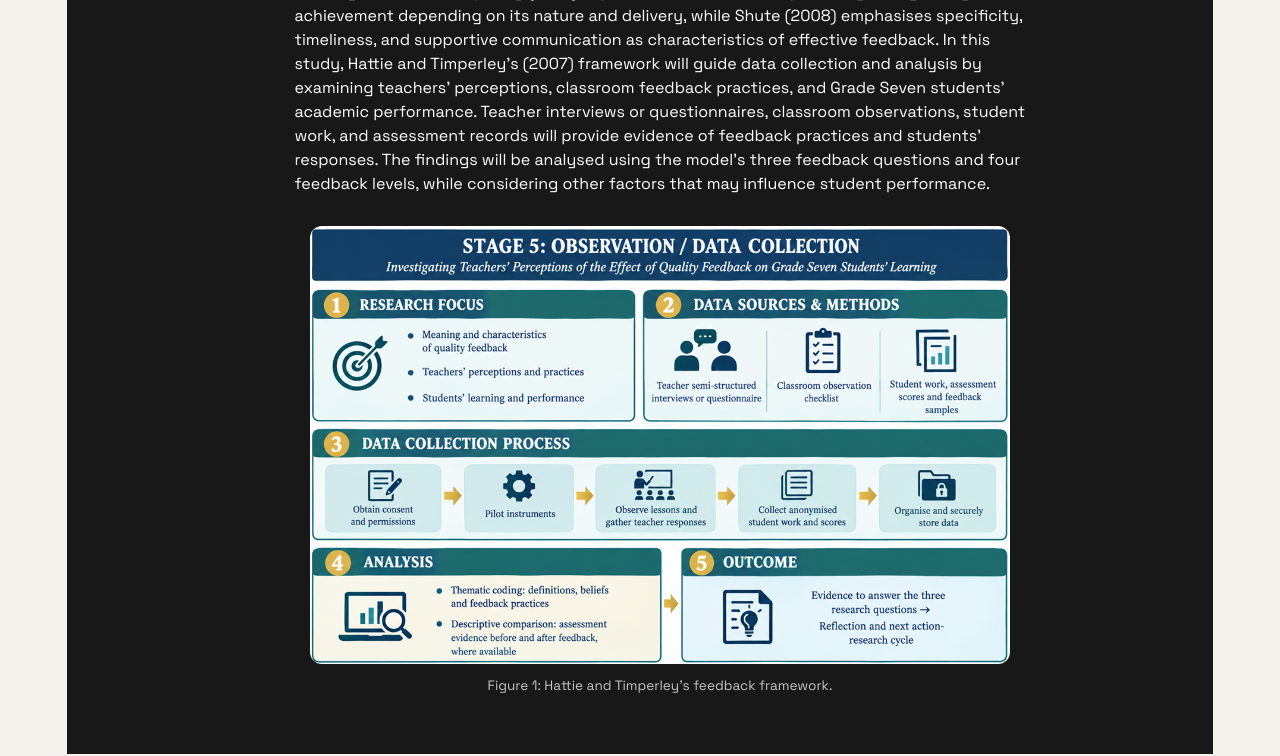
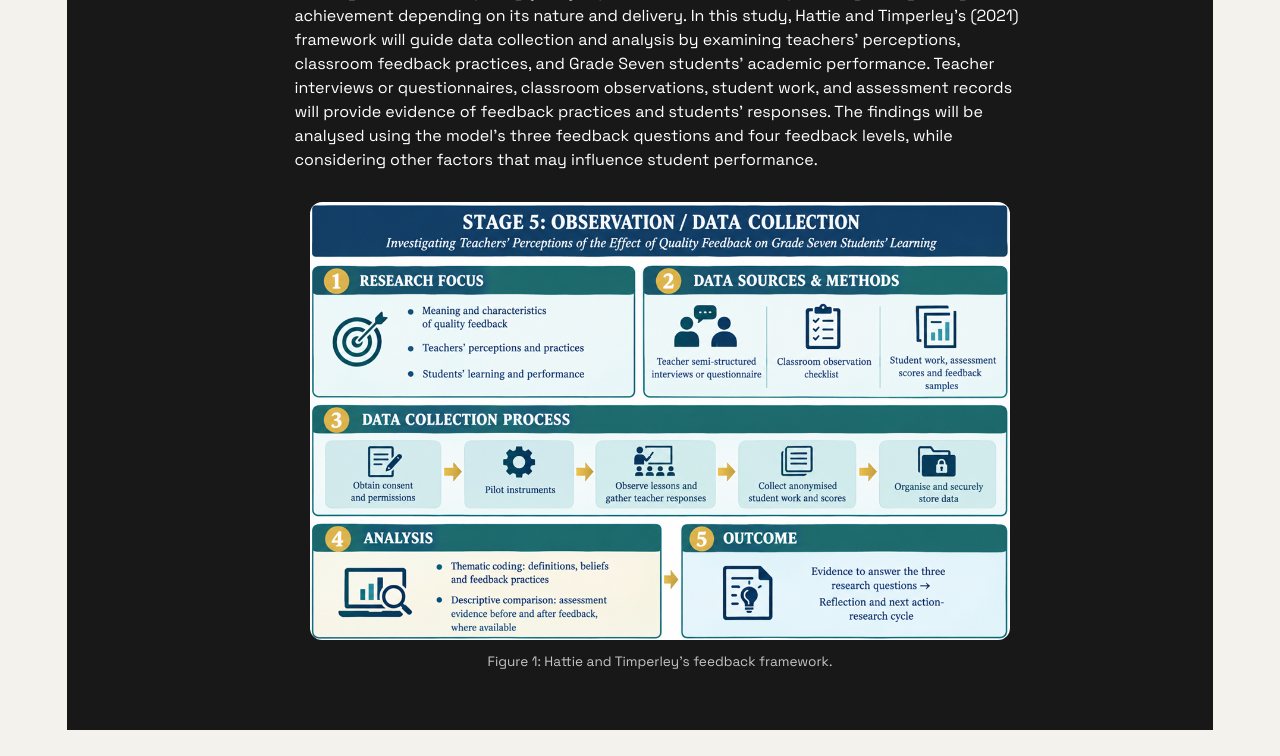
Before and after one commit to raheemc256/Classroom-Action-Research, a plain HTML site: page index.html in a window 1280 px wide. Shown: the part 2178-2934 px from the top of the page. Drawn offline with nearby package versions, Linux system fonts and the light colour scheme.

Commit message:
Update index.html

```diff
--- a/index.html
+++ b/index.html
@@ -85,7 +85,7 @@
           <h2>What is the <em>Framework?</em></h2>
 
           <p>
-            The proposed framework is informed by research on formative feedback and its influence on learning. Hattie and Timperley (2007) explain that feedback can positively or negatively affect achievement depending on its nature and delivery, while Shute (2008) emphasises specificity, timeliness, and supportive communication as characteristics of effective feedback. In this study, Hattie and Timperley’s (2007) framework will guide data collection and analysis by examining teachers’ perceptions, classroom feedback practices, and Grade Seven students’ academic performance. Teacher interviews or questionnaires, classroom observations, student work, and assessment records will provide evidence of feedback practices and students’ responses. The findings will be analysed using the model’s three feedback questions and four feedback levels, while considering other factors that may influence student performance.
+            The proposed framework is informed by research on formative feedback and its influence on learning. Hattie and Timperley (2021) explain that feedback can positively or negatively affect achievement depending on its nature and delivery. In this study, Hattie and Timperley’s (2021) framework will guide data collection and analysis by examining teachers’ perceptions, classroom feedback practices, and Grade Seven students’ academic performance. Teacher interviews or questionnaires, classroom observations, student work, and assessment records will provide evidence of feedback practices and students’ responses. The findings will be analysed using the model’s three feedback questions and four feedback levels, while considering other factors that may influence student performance.
           </p>
 
           <!-- Framework image -->
```
